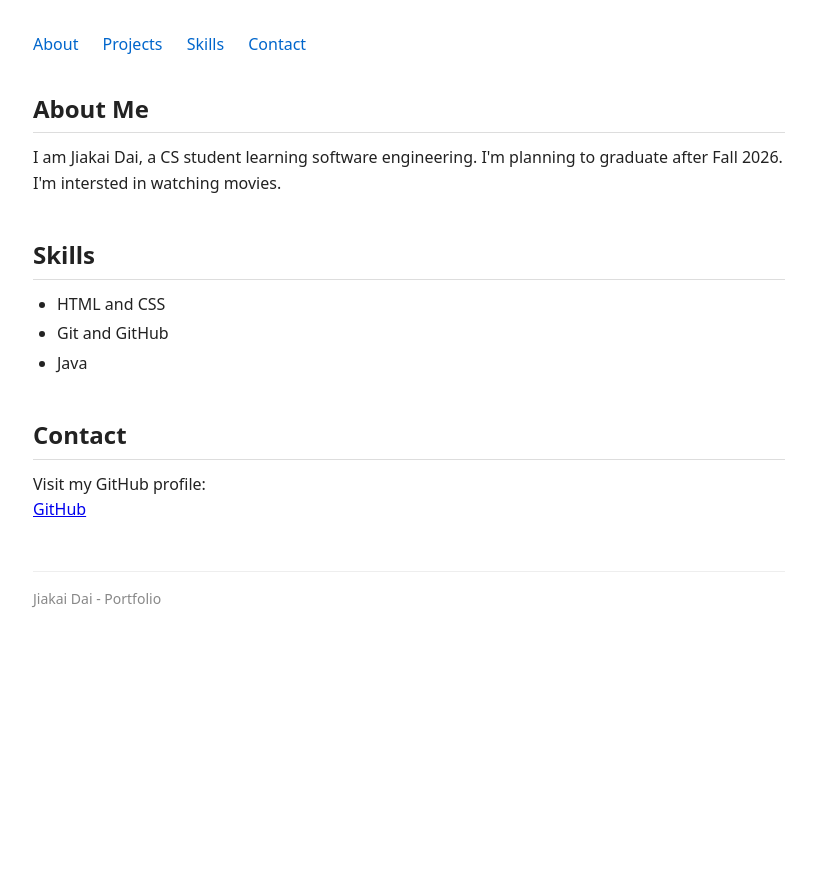
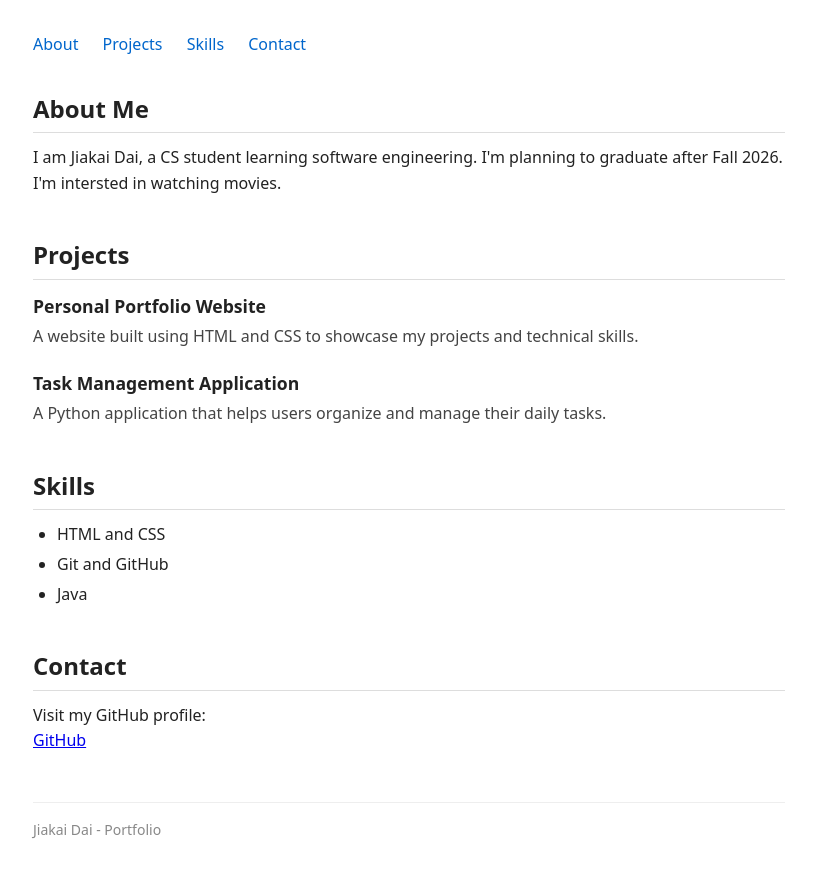
Before and after one commit to jid147/1530-IA-3, a plain HTML site: page index.html in a window 1280 px wide. Shown: the whole page, without its empty margins (231-1047 px from the left). Before the commit the page ends 800 px from the top, so only its background shows below. Drawn offline with Linux system fonts and the light colour scheme.

Commit message:
Restore projects section and fix validation

```diff
--- a/index.html
+++ b/index.html
@@ -30,6 +30,26 @@
               I'm intersted in watching movies.</p>
     </section>
 
+    <section id="projects">
+      <h2>Projects</h2>
+
+      <!-- Example project entry structure: copy, fill in, and add at least 2:
+      <div class="project">
+        <h3>Project Name</h3>
+        <p>What the project does, the technologies used, and what you learned.</p>
+      </div>
+      -->
+      <article class="project">
+                <h3>Personal Portfolio Website</h3>
+                <p>A website built using HTML and CSS to showcase my projects and technical skills.</p>
+            </article>
+
+            <article class="project">
+                <h3>Task Management Application</h3>
+                <p>A Python application that helps users organize and manage their daily tasks.</p>
+            </article>
+      <!-- TODO: Add at least 2 project entries using the structure above -->
+    </section>
 
     <section id="skills">
       <h2>Skills</h2>
```
